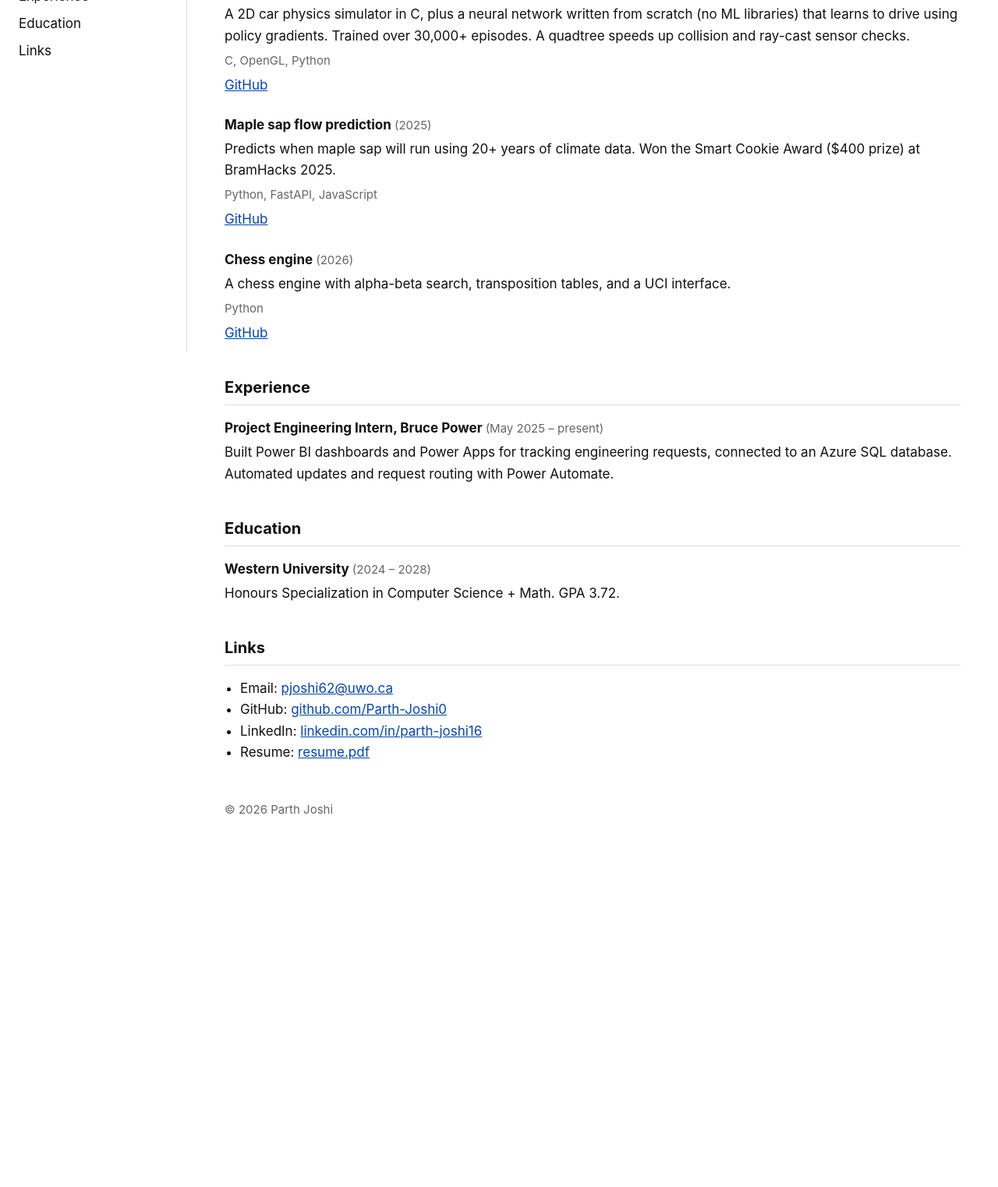
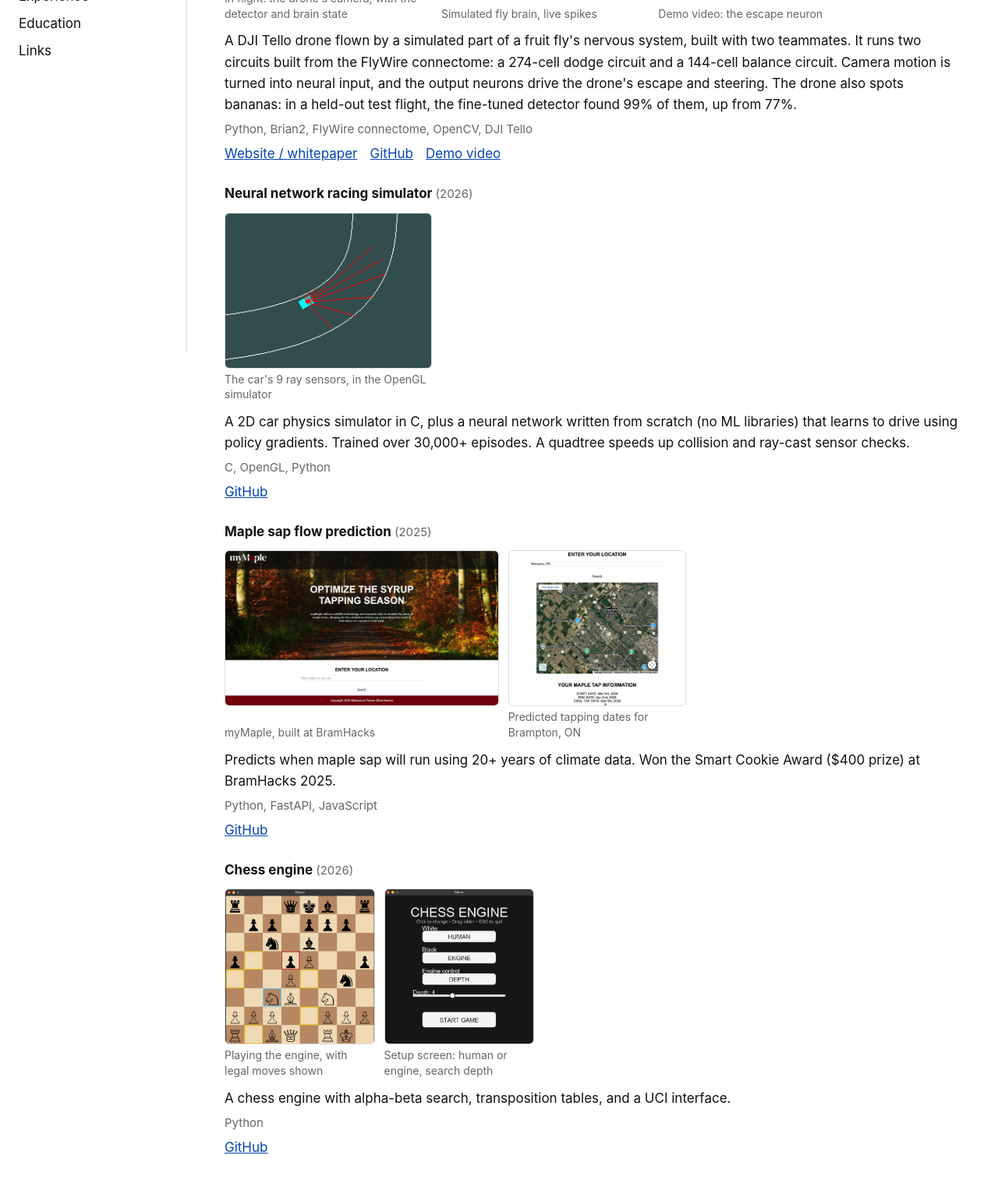
Before and after one commit to Parth-Joshi0/personal-website, an Astro site in the folder frontend/: page / in a window 1280 px wide. Shown: the part 348-1871 px from the top of the page at 78% size. Before the commit the page ends 1439 px from the top, so only its background shows below. Built offline with nearby package versions, Linux system fonts and the light colour scheme; Astro itself is replaced by a stand-in of ours.

Commit message:
Added Images

```diff
--- a/frontend/src/pages/index.astro
+++ b/frontend/src/pages/index.astro
@@ -1,7 +1,29 @@
 ---
+import { Image } from "astro:assets";
+import type { ImageMetadata } from "astro";
 import "../styles/global.css";
+import fruityFlyDroneView from "../assets/projects/fruity-fly-drone-view.jpg";
+import fruityFlyBrain from "../assets/projects/fruity-fly-brain.jpg";
+import fruityFlyDemo from "../assets/projects/fruity-fly-demo.jpg";
+import racerSensors from "../assets/projects/racer-sensors.png";
+import mapleHome from "../assets/projects/maple-home.jpg";
+import mapleResults from "../assets/projects/maple-results.jpg";
+import chessBoard from "../assets/projects/chess-board.png";
+import chessMenu from "../assets/projects/chess-menu.png";
 
-const projects = [
+// Photos are optional. To add one: drop the file in src/assets/projects/,
+// import it above, and add { src, alt, caption?, href? } to that entry's `images`.
+type Photo = { src: ImageMetadata; alt: string; caption?: string; href?: string };
+type Entry = {
+  title: string;
+  period: string;
+  tech: string;
+  description: string;
+  links: { label: string; href: string }[];
+  images?: Photo[];
+};
+
+const projects: Entry[] = [
   {
     title: "Fruity Fly",
     period: "2026",
@@ -13,6 +35,24 @@ const projects = [
       { label: "GitHub", href: "https://github.com/Parth-Joshi0/Fly-Brain-Rover" },
       { label: "Demo video", href: "https://www.youtube.com/watch?v=yhFDCaL5JFg" },
     ],
+    images: [
+      {
+        src: fruityFlyDroneView,
+        alt: "In-flight view from the drone's camera: a banana held up with a detection box and the brain's live state overlaid",
+        caption: "In flight: the drone's camera, with the detector and brain state",
+      },
+      {
+        src: fruityFlyBrain,
+        alt: "Fly brain visualization with spiking neurons highlighted, and bars showing which descending neurons are firing",
+        caption: "Simulated fly brain, live spikes",
+      },
+      {
+        src: fruityFlyDemo,
+        alt: "Two team members at a whiteboard explaining the DNp06 escape neuron",
+        caption: "Demo video: the escape neuron",
+        href: "https://www.youtube.com/watch?v=yhFDCaL5JFg",
+      },
+    ],
   },
   {
     title: "Neural network racing simulator",
@@ -21,6 +61,13 @@ const projects = [
     description:
       "A 2D car physics simulator in C, plus a neural network written from scratch (no ML libraries) that learns to drive using policy gradients. Trained over 30,000+ episodes. A quadtree speeds up collision and ray-cast sensor checks.",
     links: [{ label: "GitHub", href: "https://github.com/Parth-Joshi0/Neural-Network-from-Scratch" }],
+    images: [
+      {
+        src: racerSensors,
+        alt: "OpenGL simulator: the car entering a corner with its nine red ray-cast sensors fanning out to the track walls",
+        caption: "The car's 9 ray sensors, in the OpenGL simulator",
+      },
+    ],
   },
   {
     title: "Maple sap flow prediction",
@@ -29,6 +76,18 @@ const projects = [
     description:
       "Predicts when maple sap will run using 20+ years of climate data. Won the Smart Cookie Award ($400 prize) at BramHacks 2025.",
     links: [{ label: "GitHub", href: "https://github.com/Parth-Joshi0/Maple-Sap-Flow-Prediction" }],
+    images: [
+      {
+        src: mapleHome,
+        alt: "myMaple home page: Optimize the syrup tapping season, over an autumn forest, with a location search below",
+        caption: "myMaple, built at BramHacks",
+      },
+      {
+        src: mapleResults,
+        alt: "myMaple results for Brampton, ON: a satellite map and predicted tap start, end, and ideal tap dates",
+        caption: "Predicted tapping dates for Brampton, ON",
+      },
+    ],
   },
   {
     title: "Chess engine",
@@ -37,6 +96,18 @@ const projects = [
     description:
       "A chess engine with alpha-beta search, transposition tables, and a UCI interface.",
     links: [{ label: "GitHub", href: "https://github.com/Parth-Joshi0/chess-game-engine" }],
+    images: [
+      {
+        src: chessBoard,
+        alt: "Chess game window mid-game, with the selected knight and its legal moves highlighted",
+        caption: "Playing the engine, with legal moves shown",
+      },
+      {
+        src: chessMenu,
+        alt: "Chess engine home screen for choosing human or engine players and search depth",
+        caption: "Setup screen: human or engine, search depth",
+      },
+    ],
   },
 ];
 ---
@@ -66,6 +137,27 @@ const projects = [
         {projects.map((p) => (
           <article>
             <h3>{p.title} <span class="muted">({p.period})</span></h3>
+            {p.images && p.images.length > 0 && (
+              <div class="photos">
+                {p.images.map((img, i) => {
+                  const pic = (
+                    <Image
+                      src={img.src}
+                      alt={img.alt}
+                      widths={[320, 640, 960]}
+                      sizes="(max-width: 720px) 100vw, 400px"
+                      loading={i === 0 ? "eager" : "lazy"}
+                    />
+                  );
+                  return (
+                    <figure>
+                      {img.href ? <a href={img.href}>{pic}</a> : pic}
+                      {img.caption && <figcaption class="muted">{img.caption}</figcaption>}
+                    </figure>
+                  );
+                })}
+              </div>
+            )}
             <p>{p.description}</p>
             <p class="muted">{p.tech}</p>
             <p class="links">
--- a/frontend/src/styles/global.css
+++ b/frontend/src/styles/global.css
@@ -136,3 +136,51 @@ footer {
     padding: 24px 16px;
   }
 }
+
+/* Project photos: each keeps its own shape, all at one height */
+.photos {
+  display: flex;
+  flex-wrap: wrap;
+  gap: 12px;
+  margin: 10px 0 12px;
+}
+
+/* table layout makes the caption wrap to the image's width */
+.photos figure {
+  display: table;
+  margin: 0;
+}
+
+.photos img {
+  display: block;
+  height: 200px;
+  width: auto;
+  max-width: 100%;
+  object-fit: cover;
+  border-radius: 6px;
+  border: 1px solid #ddd;
+  background: #f4f4f4;
+}
+
+.photos a:hover img {
+  opacity: 0.85;
+}
+
+.photos figcaption {
+  display: table-caption;
+  caption-side: bottom;
+  margin-top: 4px;
+  font-size: 14px;
+  line-height: 1.4;
+}
+
+@media (max-width: 720px) {
+  .photos figure {
+    width: 100%;
+  }
+
+  .photos img {
+    width: 100%;
+    height: auto;
+  }
+}
```
Also changed, not shown: frontend/src/assets/projects/chess-board.png (added), frontend/src/assets/projects/chess-menu.png (added), frontend/src/assets/projects/fruity-fly-brain.jpg (added), frontend/src/assets/projects/fruity-fly-demo.jpg (added), frontend/src/assets/projects/fruity-fly-drone-view.jpg (added), frontend/src/assets/projects/maple-home.jpg (added), frontend/src/assets/projects/maple-results.jpg (added), frontend/src/assets/projects/racer-sensors.png (added).
